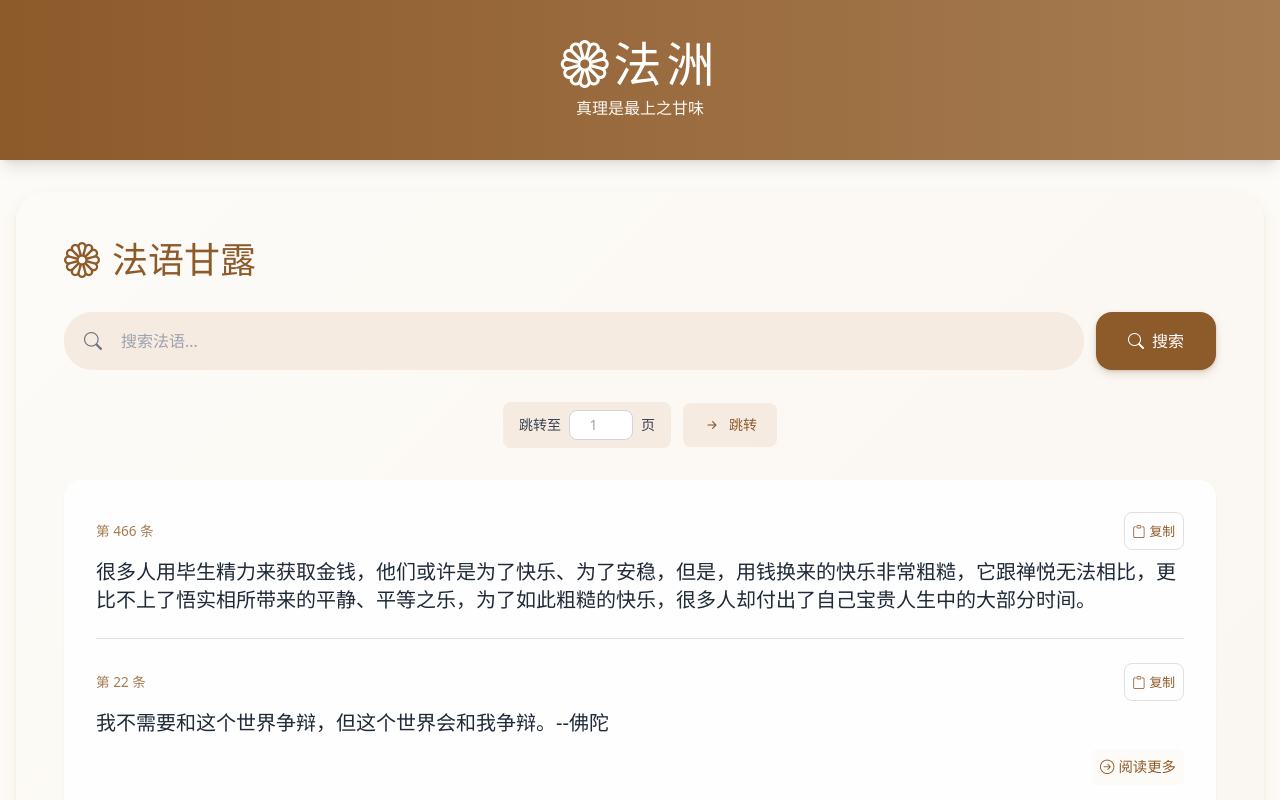
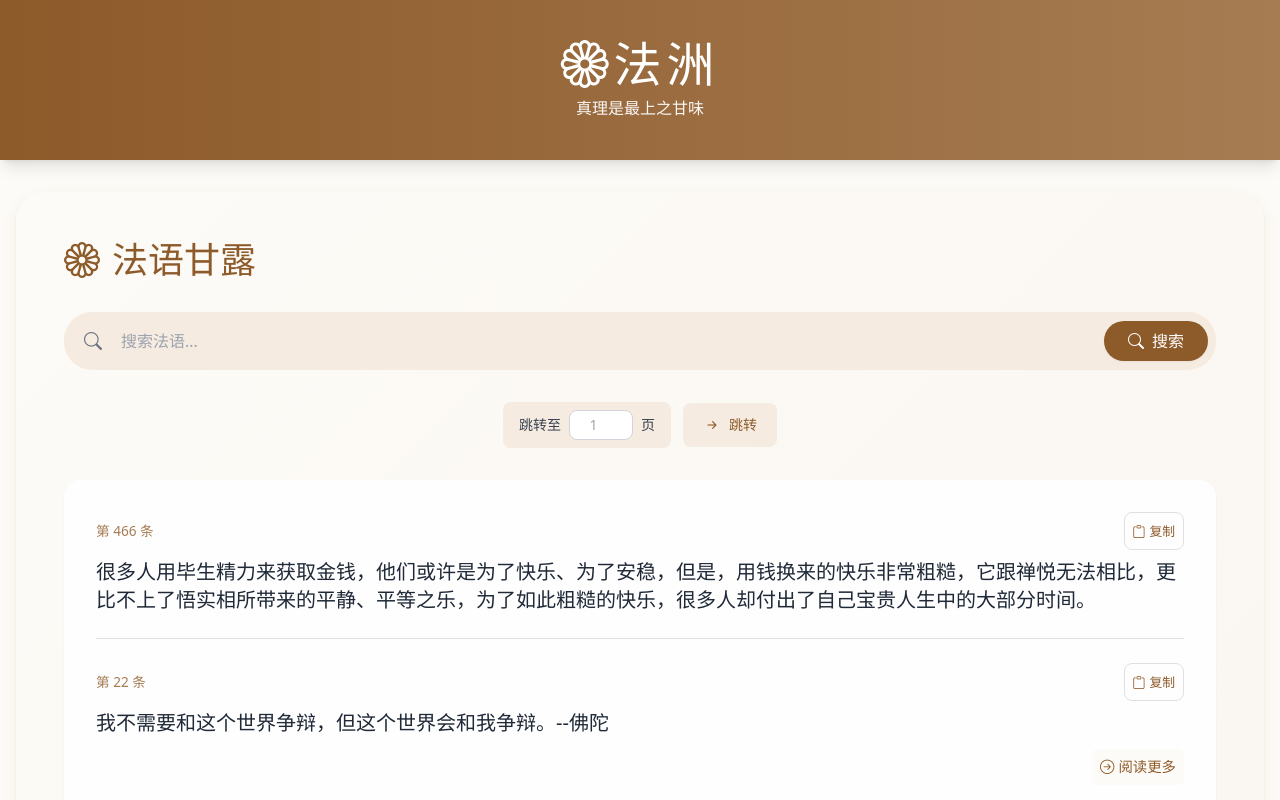
Before and after one commit to dhammaisland/dhammaisland.github.io, a plain HTML site: page index.html in a window 1280 px wide. Shown: the top 800 px of the page. Drawn offline with nearby package versions, Linux system fonts and the light colour scheme.

Commit message:
整合搜索按钮到文本框

```diff
--- a/index.html
+++ b/index.html
@@ -142,26 +142,26 @@
 
             <!-- 搜索栏 - MD3 风格 -->
             <div class="mb-8">
-                <div class="flex flex-wrap gap-3">
-                    <div class="flex-1 min-w-[280px] relative">
+                <div class="flex gap-3">
+                    <div class="flex-1 relative">
                         <i class="bi bi-search absolute left-5 top-1/2 -translate-y-1/2 text-gray-500 text-lg"></i>
                         <input
                             type="text"
                             id="search-input"
-                            class="md3-search-field w-full pl-14 pr-6 py-4 text-base"
+                            class="md3-search-field w-full pl-14 pr-32 py-4 text-base"
                             placeholder="搜索法语..."
                             onkeypress="if(event.key==='Enter') searchDhamma()"
                         >
+                        <button
+                            class="absolute right-2 top-1/2 -translate-y-1/2 px-6 py-2 bg-dharma-brown text-white font-medium rounded-full flex items-center gap-2 hover:bg-dharma-light transition-all duration-200 shadow-sm hover:shadow-md"
+                            onclick="searchDhamma()"
+                        >
+                            <i class="bi bi-search"></i>
+                            <span class="hidden sm:inline">搜索</span>
+                        </button>
                     </div>
                     <button
-                        class="md3-fab px-8 py-4 bg-dharma-brown text-white font-medium flex items-center gap-2"
-                        onclick="searchDhamma()"
-                    >
-                        <i class="bi bi-search"></i>
-                        <span class="hidden sm:inline">搜索</span>
-                    </button>
-                    <button
-                        class="md3-outlined-button px-6 py-4 text-dharma-brown font-medium flex items-center gap-2"
+                        class="md3-outlined-button px-6 py-4 text-dharma-brown font-medium flex items-center gap-2 flex-shrink-0"
                         onclick="clearSearch()"
                         id="clear-btn"
                         style="display:none;"
```
